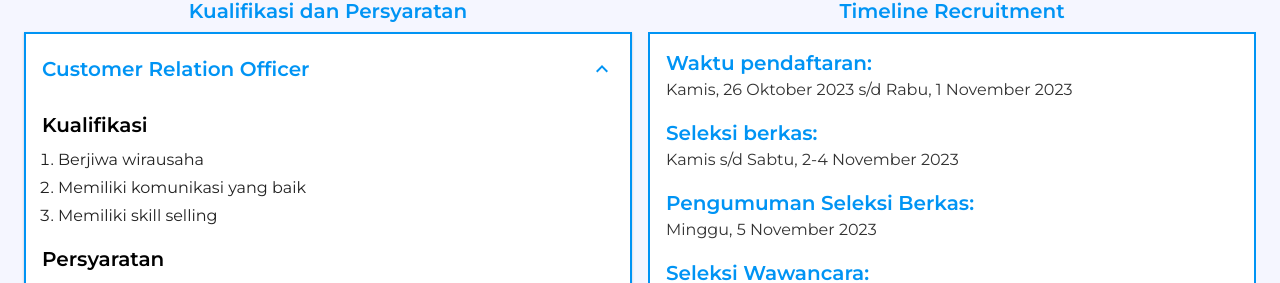
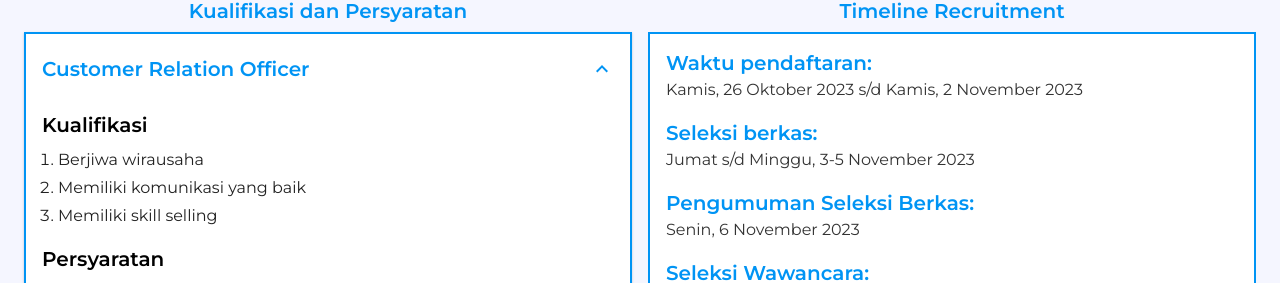
Before and after one commit to aridarsan/japri-corp, a React (Create React App) app: page /karir in a window 1280 px wide. Shown: the part 644-927 px from the top of the page. Built offline with nearby package versions, Linux system fonts and the light colour scheme; what react-swipeable-views-utils would draw is missing.

Commit message:
edit timeline

```diff
--- a/src/Components/Cro.js
+++ b/src/Components/Cro.js
@@ -231,16 +231,16 @@ const Karier = () => {
               }}
             >
               <h5>Waktu pendaftaran:</h5>
-              <p>Kamis, 26 Oktober 2023 s/d Rabu, 1 November 2023</p>
+              <p>Kamis, 26 Oktober 2023 s/d Kamis, 2 November 2023</p>
 
               <h5> Seleksi berkas:</h5>
-              <p>Kamis s/d Sabtu, 2-4 November 2023</p>
+              <p>Jumat s/d Minggu, 3-5 November 2023</p>
 
               <h5> Pengumuman Seleksi Berkas:</h5>
-              <p>Minggu, 5 November 2023</p>
+              <p>Senin,  6 November 2023</p>
 
               <h5> Seleksi Wawancara:</h5>
-              <p>Selasa s/d Sabtu, 7-11 November 2023</p>
+              <p>Rabu s/d Minggu, 8-12 November 2023</p>
 
               {/* <h5> Pengumuman Akhir:</h5>
               <p>Kamis, 14 September 2023</p> */}
```
Also changed, not shown: 1 other file (tests, documents, lock files or other folders).
